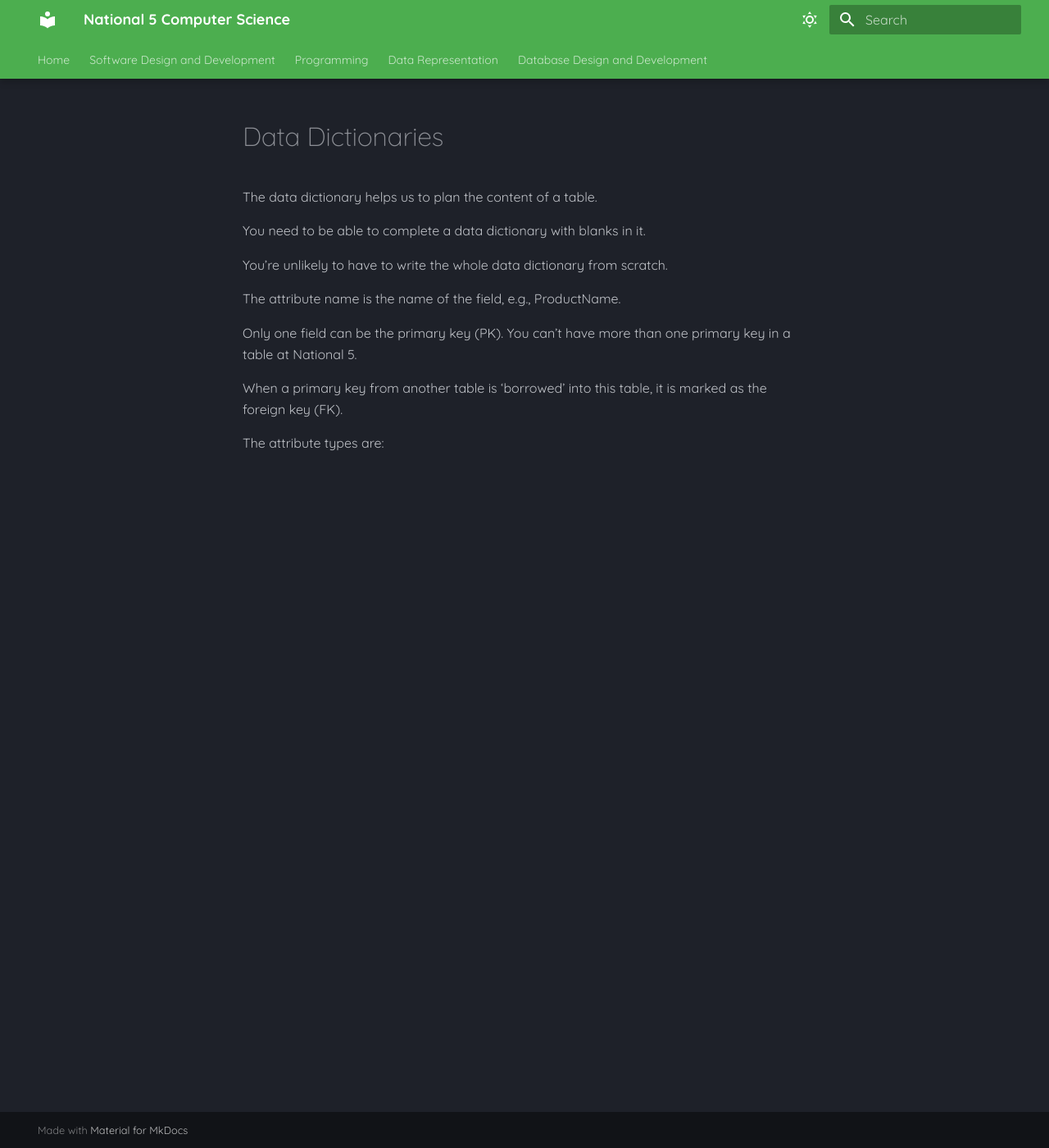
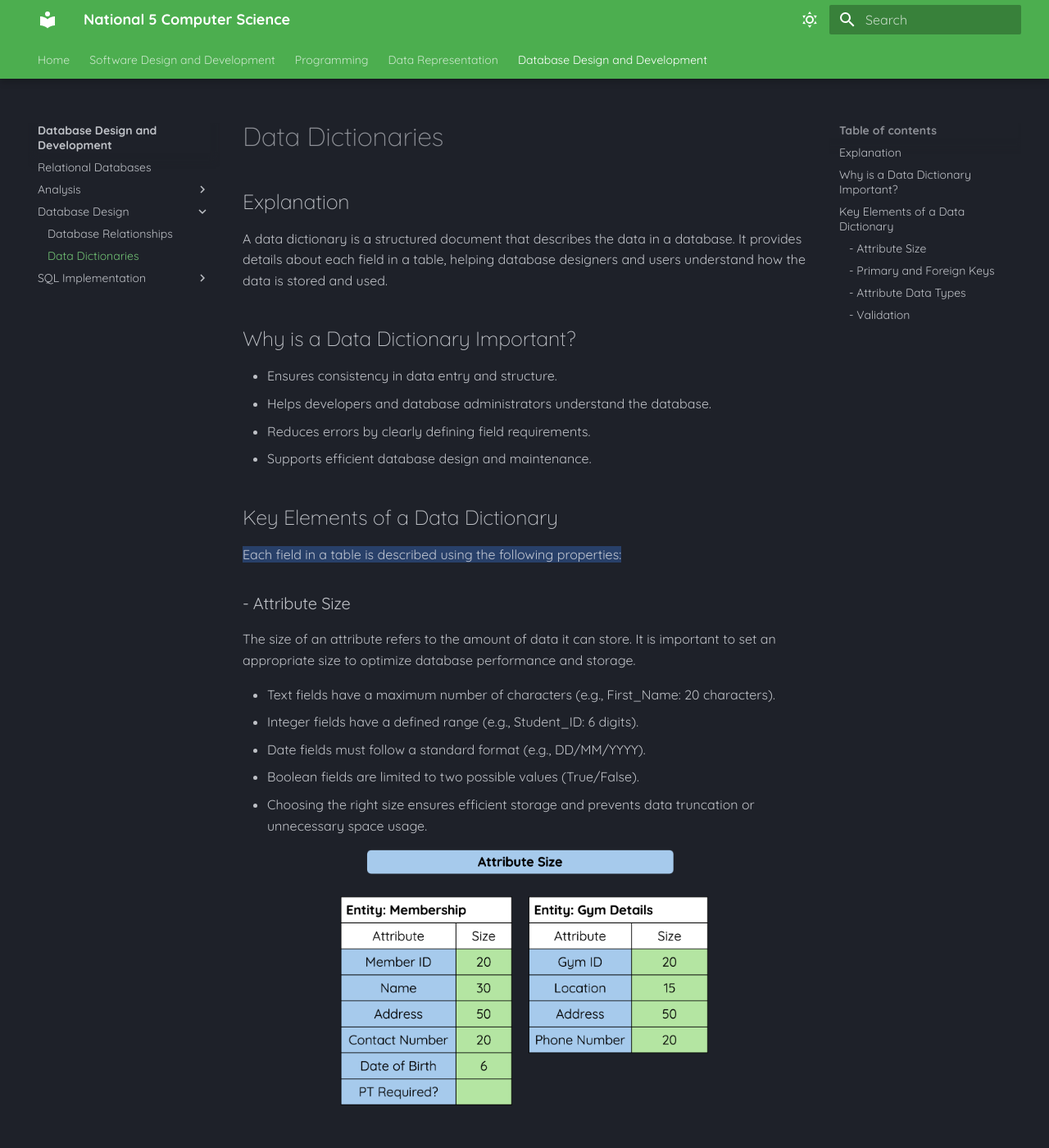
Before and after one commit to Mr-Wood-CS/National-5-CS, an MkDocs documentation site: the page built from docs/DDD/2.4-Data-Dictionaries.md, in a window 1280 px wide and 1400 px high. Shown: the whole window at 82% size. Built offline with MkDocs 1.6.1 and Material for MkDocs 9.7.7, drawn with Linux system fonts in a browser that asks for light colours; some of the changed text lies outside the part shown.

Commit message:
Update Files

```diff
--- a/docs/DDD/2.4-Data-Dictionaries.md
+++ b/docs/DDD/2.4-Data-Dictionaries.md
@@ -1,15 +1,73 @@
 # Data Dictionaries
 
-The data dictionary helps us to plan the content of a table.
+## Explanation
 
-You need to be able to complete a data dictionary with blanks in it.
+A data dictionary is a structured document that describes the data in a database. It provides details about each field in a table, helping database designers and users understand how the data is stored and used.
 
-You’re unlikely to have to write the whole data dictionary from scratch.
+## Why is a Data Dictionary Important?
 
-The attribute name is the name of the field, e.g., ProductName.
+* Ensures consistency in data entry and structure.
+* Helps developers and database administrators understand the database.
+* Reduces errors by clearly defining field requirements.
+* Supports efficient database design and maintenance.
 
-Only one field can be the primary key (PK). You can’t have more than one primary key in a table at National 5.
+## Key Elements of a Data Dictionary
 
-When a primary key from another table is ‘borrowed’ into this table, it is marked as the foreign key (FK).
+==Each field in a table is described using the following properties:==
 
-The attribute types are:
+### - Attribute Size
+
+The size of an attribute refers to the amount of data it can store. It is important to set an appropriate size to optimize database performance and storage.
+
+* Text fields have a maximum number of characters (e.g., First_Name: 20 characters).
+* Integer fields have a defined range (e.g., Student_ID: 6 digits).
+* Date fields must follow a standard format (e.g., DD/MM/YYYY).
+* Boolean fields are limited to two possible values (True/False).
+* Choosing the right size ensures efficient storage and prevents data truncation or unnecessary space usage.
+
+<figure markdown="span">
+![Image title](../Images/DB-Attribute-Size.png){ width="450" }
+<figcaption></figcaption>
+</figure>
+
+### - Primary and Foreign Keys
+
+In relational databases, keys help establish relationships between tables:
+
+* Primary Key (PK) – A unique identifier for each record in a table. No two records can have the same primary key. (Example: Student_ID in the Students table)
+
+* Foreign Key (FK) – A field that links to the primary key in another table to create a relationship. (Example: Class_ID in the Students table, which links to Class_ID in the Classes table)
+
+==These keys ensure data integrity and help prevent duplication.==
+
+<figure markdown="span">
+![Image title](../Images/DB-Primary-Foreign-Key.png){ width="450" }
+<figcaption></figcaption>
+</figure>
+
+### - Attribute Data Types
+
+* Text (String) – Used for words or characters (e.g., names, addresses).
+* Integer (Number) – Whole numbers (e.g., Student ID, Age).
+* Decimal (Float) – Numbers with decimal points (e.g., Price, GPA).
+* Boolean – True or False values (e.g., Enrolled: Yes/No).
+* Date/Time – Stores date and time values (e.g., Date of Birth).
+
+<figure markdown="span">
+![Image title](../Images/DB-Attribute-Data-Types.png){ width="550" }
+<figcaption></figcaption>
+</figure>
+
+### - Validation
+
+Validation is used to ensure that only correct and meaningful data is entered into the database. It helps reduce errors and improves data quality. Common validation types include:
+
+* Presence Check – Ensures that a field is not left empty (e.g., Student_ID cannot be blank).
+* Range Check – Ensures a value falls within a specific range (e.g., Age must be between 11 and 18 for a school database).
+* Length Check – Ensures text fields are not too short or too long (e.g., Postcodes must be exactly 6-8 characters).
+* Restricted Choice - Ensures that the value entered in a field must be selected from a predefined list of acceptable options.
+
+<figure markdown="span">
+![Image title](../Images/DB-Validation.png){ width="750" }
+<figcaption></figcaption>
+</figure>
--- a/mkdocs.yml
+++ b/mkdocs.yml
@@ -52,14 +52,18 @@ nav:
       - CS/index.md
     - Database Design and Development:
       - DDD/index.md
+      - Relational Databases: 'DDD/2.1-Entities-and-Attributes.md'
       - Analysis:
         - End User Requirements: 'DDD/1.1-End-User-Requirements.md'
         - Functional Requirements: 'DDD/1.2-Functional-Requirements.md'
         - General Data Protection Regulation: 'DDD/1.3-General-Data-Protection-Regulation.md'
       - Database Design:
-        - Entities and Attributes: 'DDD/2.1-Entities-and-Attributes.md'
-        - Primary and Foreign Keys: 'DDD/2.2-Primary-and-Foreign-Keys.md'
-        - Databaser Relationships: 'DDD/2.6-Entity-Relationship-Diagrams.md'
+        - Database Relationships: 'DDD/2.6-Entity-Relationship-Diagrams.md'
+        - Data Dictionaries: 'DDD/2.4-Data-Dictionaries.md'
+      - SQL Implementation:
+        - SQL Select Operations: 'DDD/3.1-SQL-Select.md'
+        - SQL Insert Operations: 'DDD/3.4-SQL-Insert.md'
+        - SQL Update Operations: 'DDD/3.3-SQL-Update.md'
 markdown_extensions:
   - admonition
   - pymdownx.details
```
Also changed, not shown: docs/DDD/2.1-Entities-and-Attributes.md (+15 -8 lines), docs/DDD/2.3-Referential-Integrity.md (+2 -2 lines), docs/DDD/2.5-Validation.md (+26 -16 lines), docs/DDD/3.1-SQL-Select.md (added, +162 -0 lines), docs/DDD/3.3-SQL-Update.md (added, +21 -0 lines), docs/DDD/3.4-SQL-Insert.md (added, +20 -0 lines), docs/DDD/3.1-Select-From-Where.md (deleted), docs/DDD/3.3-Update-Set-Where.md (deleted), docs/DDD/3.4-Insert-Into-Values.md (deleted), docs/Images/DB-Attribute-Data-Types.png (added), docs/Images/DB-Attribute-Size.png (added), docs/Images/DB-Attribute-Types.png (added), docs/Images/DB-Attribute.png, docs/Images/DB-Entity.png, 3 more files.
